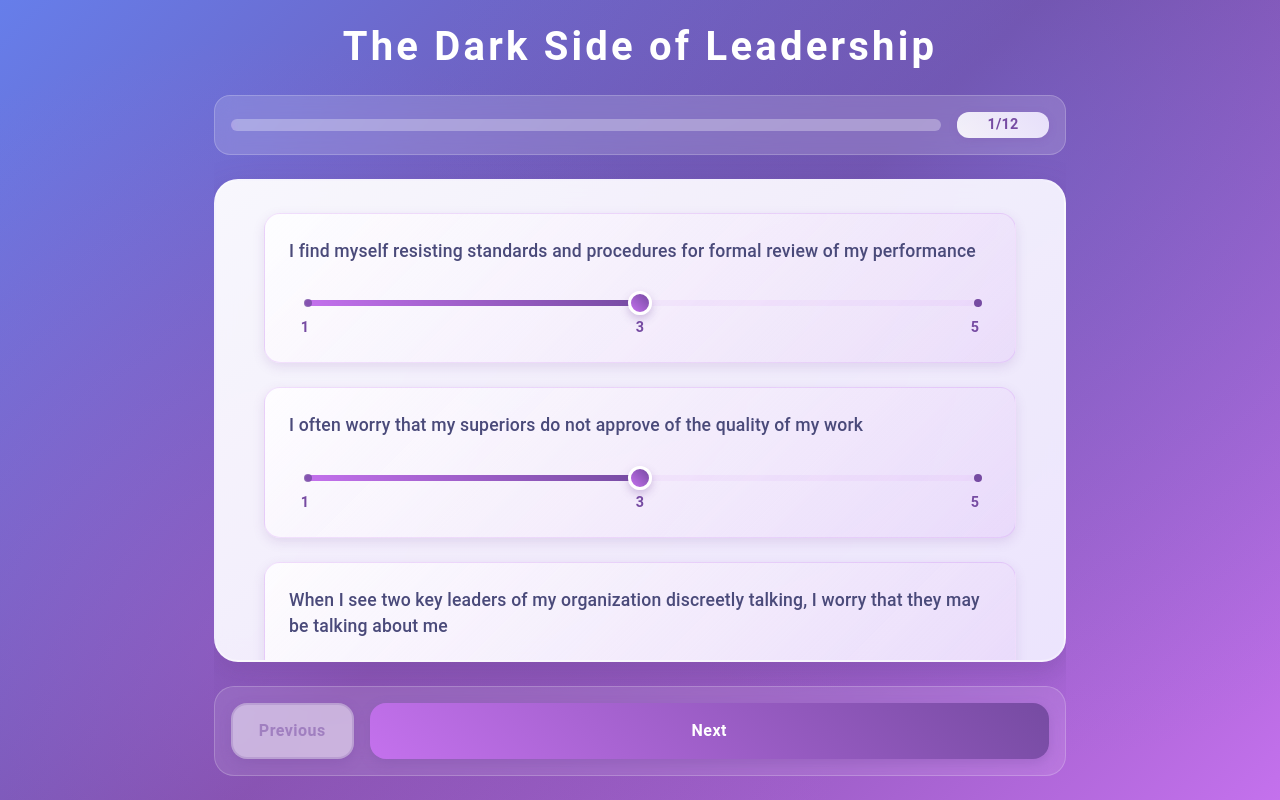
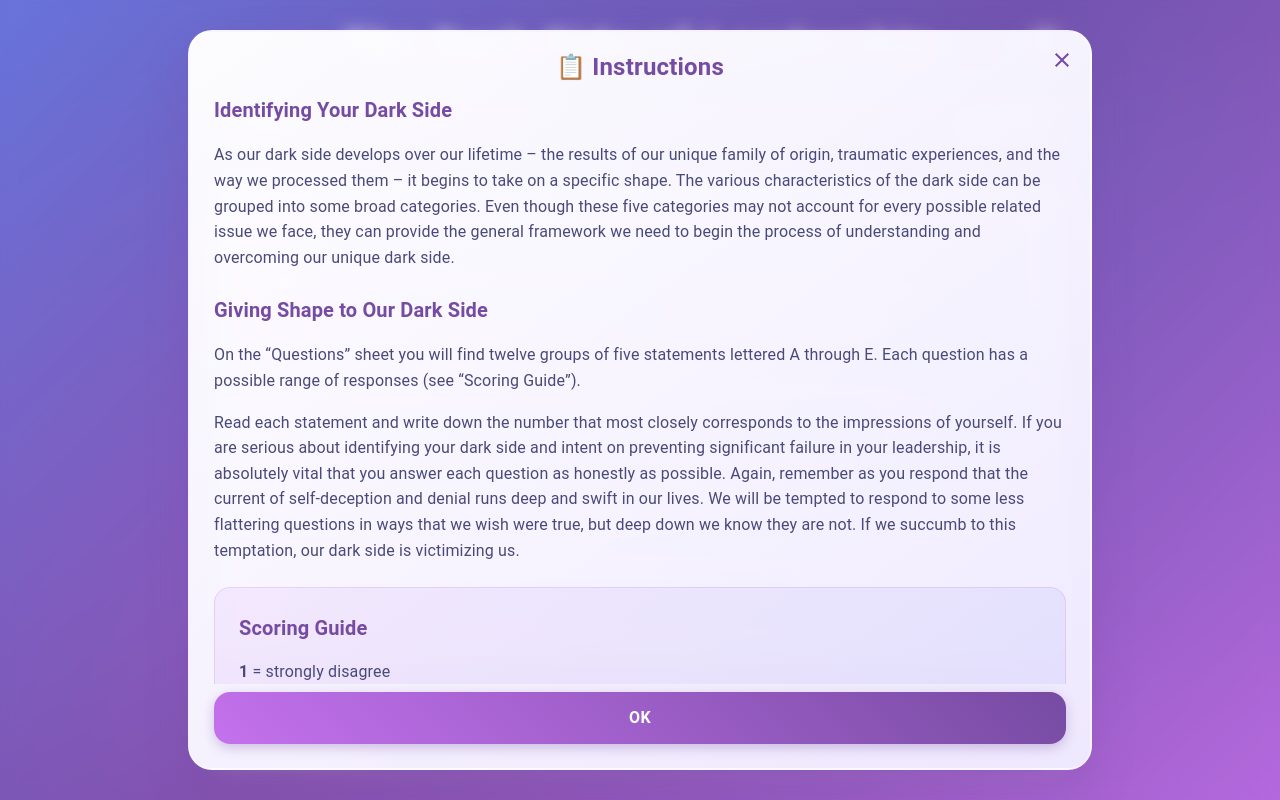
Before and after one commit to csiyang/dsleaders, a Next.js app: page /dsleaders/ in a window 1280 px wide. Built offline with nearby package versions, Linux system fonts and the light colour scheme.

Commit message:
more styling updates

```diff
--- a/src/components/Main.tsx
+++ b/src/components/Main.tsx
@@ -1,11 +1,35 @@
-import { Typography, Container, Stack, Box } from "@mui/material";
-import { ReactElement } from "react";
+import {
+  Typography,
+  Container,
+  Stack,
+  Box,
+  IconButton,
+  Dialog,
+  DialogTitle,
+  DialogContent,
+  DialogActions,
+  Button,
+  Zoom,
+} from "@mui/material";
+import InfoIcon from "@mui/icons-material/Info";
+import CloseIcon from "@mui/icons-material/Close";
+import { ReactElement, useState } from "react";
 import Section from "./Section";
 import { QuestionsProvider } from "../libs/QuestionsProvider";
 import NavigationButtons from "./NavigationButtons";
 import Progress from "./Progress";
 
 export default function Main(): ReactElement {
+  const [instructionsOpen, setInstructionsOpen] = useState(true);
+
+  const handleOpenInstructions = () => {
+    setInstructionsOpen(true);
+  };
+
+  const handleCloseInstructions = () => {
+    setInstructionsOpen(false);
+  };
+
   return (
     <QuestionsProvider>
       <Box
@@ -42,10 +66,10 @@ export default function Main(): ReactElement {
           }}
         >
           <Stack gap={3} sx={{ height: "100%", overflow: "hidden" }}>
+            <Box sx={{ position: "relative", flexShrink: 0 }}>
               <Typography
                 variant="h3"
                 sx={{
-                flexShrink: 0,
                   color: "white",
                   fontWeight: 600,
                   textAlign: "center",
@@ -55,6 +79,25 @@ export default function Main(): ReactElement {
               >
                 The Dark Side of Leadership
               </Typography>
+              <IconButton
+                onClick={handleOpenInstructions}
+                sx={{
+                  position: "absolute",
+                  top: 0,
+                  right: 0,
+                  color: "white",
+                  background: "rgba(255,255,255,0.15)",
+                  backdropFilter: "blur(10px)",
+                  border: "1px solid rgba(255,255,255,0.2)",
+                  "&:hover": {
+                    background: "rgba(255,255,255,0.25)",
+                    transform: "scale(1.05)",
+                  },
+                }}
+              >
+                <InfoIcon />
+              </IconButton>
+            </Box>
             <Box sx={{ flexShrink: 0 }}>
               <Progress />
             </Box>
@@ -65,6 +108,197 @@ export default function Main(): ReactElement {
           </Stack>
         </Container>
       </Box>
+
+      <Dialog
+        open={instructionsOpen}
+        onClose={handleCloseInstructions}
+        maxWidth="md"
+        fullWidth
+        TransitionComponent={Zoom}
+        transitionDuration={400}
+        sx={{
+          "& .MuiDialog-paper": {
+            borderRadius: "24px",
+            background:
+              "linear-gradient(145deg, rgba(255,255,255,0.98) 0%, rgba(240,235,255,0.98) 100%)",
+            boxShadow: "0 20px 40px rgba(118, 75, 162, 0.3)",
+            border: "2px solid rgba(255,255,255,0.3)",
+            backdropFilter: "blur(10px)",
+            transformOrigin: "75% 15%",
+          },
+          "& .MuiBackdrop-root": {
+            backdropFilter: "blur(8px)",
+            backgroundColor: "rgba(118, 75, 162, 0.2)",
+          },
+        }}
+      >
+        <DialogTitle
+          sx={{
+            color: "#764ba2",
+            fontWeight: 700,
+            fontSize: "1.5rem",
+            textAlign: "center",
+            pb: 1,
+            position: "relative",
+          }}
+        >
+          📋 Instructions
+          <IconButton
+            onClick={handleCloseInstructions}
+            sx={{
+              position: "absolute",
+              top: 8,
+              right: 8,
+              color: "#764ba2",
+              "&:hover": {
+                background: "rgba(118, 75, 162, 0.1)",
+                transform: "scale(1.1)",
+              },
+            }}
+          >
+            <CloseIcon />
+          </IconButton>
+        </DialogTitle>
+        <DialogContent sx={{ pt: 2 }}>
+          <Stack spacing={3}>
+            <Box>
+              <Typography
+                variant="h6"
+                sx={{
+                  color: "#764ba2",
+                  fontWeight: 600,
+                  mb: 2,
+                }}
+              >
+                Identifying Your Dark Side
+              </Typography>
+              <Typography
+                variant="body1"
+                sx={{
+                  color: "#4a4a7a",
+                  lineHeight: 1.6,
+                }}
+              >
+                As our dark side develops over our lifetime – the results of our
+                unique family of origin, traumatic experiences, and the way we
+                processed them – it begins to take on a specific shape. The
+                various characteristics of the dark side can be grouped into
+                some broad categories. Even though these five categories may not
+                account for every possible related issue we face, they can
+                provide the general framework we need to begin the process of
+                understanding and overcoming our unique dark side.
+              </Typography>
+            </Box>
+
+            <Box>
+              <Typography
+                variant="h6"
+                sx={{
+                  color: "#764ba2",
+                  fontWeight: 600,
+                  mb: 2,
+                }}
+              >
+                Giving Shape to Our Dark Side
+              </Typography>
+              <Typography
+                variant="body1"
+                sx={{
+                  color: "#4a4a7a",
+                  lineHeight: 1.6,
+                }}
+              >
+                On the &ldquo;Questions&rdquo; sheet you will find twelve groups
+                of five statements lettered A through E. Each question has a
+                possible range of responses (see &ldquo;Scoring Guide&rdquo;).
+              </Typography>
+              <Typography
+                variant="body1"
+                sx={{
+                  color: "#4a4a7a",
+                  lineHeight: 1.6,
+                  mt: 2,
+                }}
+              >
+                Read each statement and write down the number that most closely
+                corresponds to the impressions of yourself. If you are serious
+                about identifying your dark side and intent on preventing
+                significant failure in your leadership, it is absolutely vital
+                that you answer each question as honestly as possible. Again,
+                remember as you respond that the current of self-deception and
+                denial runs deep and swift in our lives. We will be tempted to
+                respond to some less flattering questions in ways that we wish
+                were true, but deep down we know they are not. If we succumb to
+                this temptation, our dark side is victimizing us.
+              </Typography>
+            </Box>
+
+            <Box
+              sx={{
+                background:
+                  "linear-gradient(135deg, rgba(196, 113, 237, 0.1) 0%, rgba(102, 126, 234, 0.1) 100%)",
+                borderRadius: "16px",
+                padding: 3,
+                border: "1px solid rgba(196, 113, 237, 0.2)",
+              }}
+            >
+              <Typography
+                variant="h6"
+                sx={{
+                  color: "#764ba2",
+                  fontWeight: 600,
+                  mb: 2,
+                }}
+              >
+                Scoring Guide
+              </Typography>
+              <Stack spacing={1}>
+                <Typography variant="body1" sx={{ color: "#4a4a7a" }}>
+                  <strong>1</strong> = strongly disagree
+                </Typography>
+                <Typography variant="body1" sx={{ color: "#4a4a7a" }}>
+                  <strong>2</strong> = disagree
+                </Typography>
+                <Typography variant="body1" sx={{ color: "#4a4a7a" }}>
+                  <strong>3</strong> = uncertain
+                </Typography>
+                <Typography variant="body1" sx={{ color: "#4a4a7a" }}>
+                  <strong>4</strong> = agree
+                </Typography>
+                <Typography variant="body1" sx={{ color: "#4a4a7a" }}>
+                  <strong>5</strong> = strongly agree
+                </Typography>
+              </Stack>
+            </Box>
+          </Stack>
+        </DialogContent>
+        <DialogActions sx={{ p: 3, pt: 1 }}>
+          <Button
+            onClick={handleCloseInstructions}
+            variant="contained"
+            fullWidth
+            sx={{
+              borderRadius: "16px",
+              py: 1.5,
+              px: 4,
+              fontWeight: 700,
+              fontSize: "1rem",
+              textTransform: "none",
+              background: "linear-gradient(45deg, #c471ed, #764ba2)",
+              color: "white",
+              boxShadow: "0 4px 12px rgba(118, 75, 162, 0.3)",
+              transition: "all 0.3s ease",
+              "&:hover": {
+                transform: "translateY(-2px)",
+                boxShadow: "0 8px 20px rgba(118, 75, 162, 0.4)",
+                background: "linear-gradient(45deg, #764ba2, #c471ed)",
+              },
+            }}
+          >
+            OK
+          </Button>
+        </DialogActions>
+      </Dialog>
     </QuestionsProvider>
   );
 }
--- a/src/components/NavigationButtons.tsx
+++ b/src/components/NavigationButtons.tsx
@@ -1,4 +1,4 @@
-import { ReactElement } from "react";
+import { ReactElement, useState } from "react";
 import { Stack, Button } from "@mui/material";
 import { useQuestions } from "../libs/QuestionsProvider";
 import SubmitButton from "./SubmitButton";
@@ -8,6 +8,9 @@ export default function NavigationButtons(): ReactElement {
     state: { page },
     dispatch,
   } = useQuestions();
+
+  const [nextMousePosition, setNextMousePosition] = useState({ x: 0, y: 0 });
+  const [nextIsHovered, setNextIsHovered] = useState(false);
 
   function handlePreviousPage() {
     if (page > 1) {
@@ -25,6 +28,22 @@ export default function NavigationButtons(): ReactElement {
       });
     }
   }
+
+  const handleNextMouseMove = (e: React.MouseEvent<HTMLButtonElement>) => {
+    const rect = e.currentTarget.getBoundingClientRect();
+    setNextMousePosition({
+      x: e.clientX - rect.left,
+      y: e.clientY - rect.top,
+    });
+  };
+
+  const handleNextMouseEnter = () => {
+    setNextIsHovered(true);
+  };
+
+  const handleNextMouseLeave = () => {
+    setNextIsHovered(false);
+  };
 
   const buttonStyles = {
     borderRadius: "16px",
@@ -85,14 +104,21 @@ export default function NavigationButtons(): ReactElement {
           variant="contained"
           fullWidth
           onClick={handleNextPage}
+          onMouseMove={handleNextMouseMove}
+          onMouseEnter={handleNextMouseEnter}
+          onMouseLeave={handleNextMouseLeave}
           sx={{
             ...buttonStyles,
-            background: "linear-gradient(45deg, #c471ed, #764ba2)",
+            position: "relative",
+            overflow: "hidden",
+            background: nextIsHovered
+              ? `radial-gradient(circle 150px at ${nextMousePosition.x}px ${nextMousePosition.y}px, #8b5cf6, #7c3aed, #6d28d9, #5b21b6)`
+              : "linear-gradient(45deg, #6d28d9, #5b21b6)",
             color: "white",
             border: "none",
+            transition: "background 0.3s ease",
             "&:hover": {
               ...buttonStyles["&:hover"],
-              background: "linear-gradient(45deg, #764ba2, #c471ed)",
             },
           }}
         >
--- a/src/components/Progress.tsx
+++ b/src/components/Progress.tsx
@@ -35,9 +35,10 @@ export default function Progress(): ReactElement {
             borderRadius: 6,
             backgroundColor: "rgba(255,255,255,0.3)",
             "& .MuiLinearProgress-bar": {
-              background: "linear-gradient(45deg, #c471ed, #667eea)",
+              background:
+                "linear-gradient(90deg, rgba(255,255,255,0.95) 0%, rgba(255,200,180,0.8) 25%, rgba(255,150,130,0.85) 50%, #ff6b6b 75%, #ee5a24 100%)",
               borderRadius: 6,
-              boxShadow: "0 2px 8px rgba(196, 113, 237, 0.4)",
+              boxShadow: "0 2px 8px rgba(255, 107, 107, 0.4)",
             },
           }}
         />
--- a/src/components/ResultsGraph.tsx
+++ b/src/components/ResultsGraph.tsx
@@ -51,7 +51,7 @@ export default function ResultsGraph({ results }: Props): ReactElement {
             mb: 1,
           }}
         >
-          🎲 You are a
+          You are a
         </Typography>
         <Typography
           variant="h3"
@@ -74,7 +74,7 @@ export default function ResultsGraph({ results }: Props): ReactElement {
             fontWeight: 500,
           }}
         >
-          leader! 🎮
+          leader!
         </Typography>
       </Box>
 
```
Also changed, not shown: src/components/SubmitButton.tsx (+29 -4 lines). Lines whose indentation alone changed are shown as unchanged.
